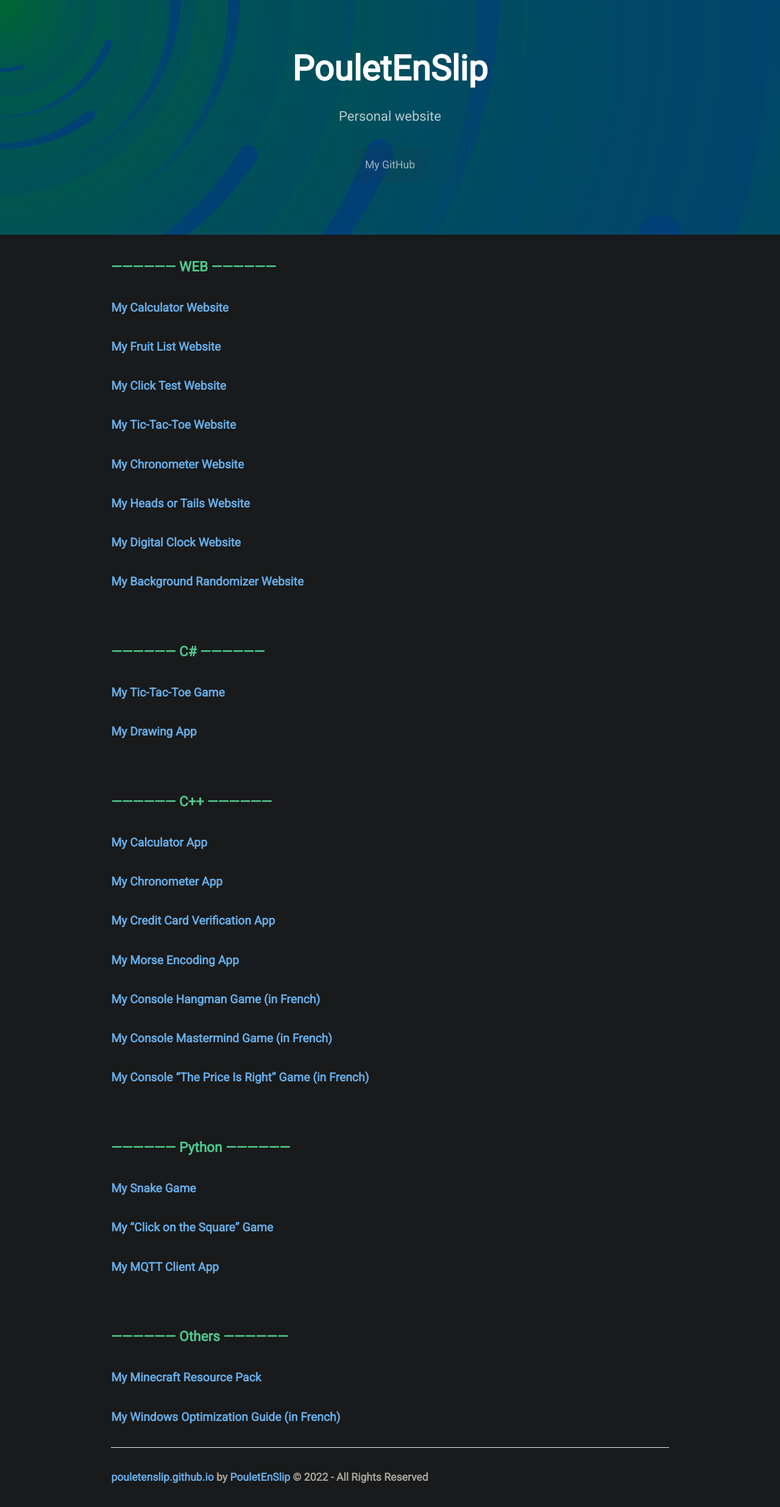
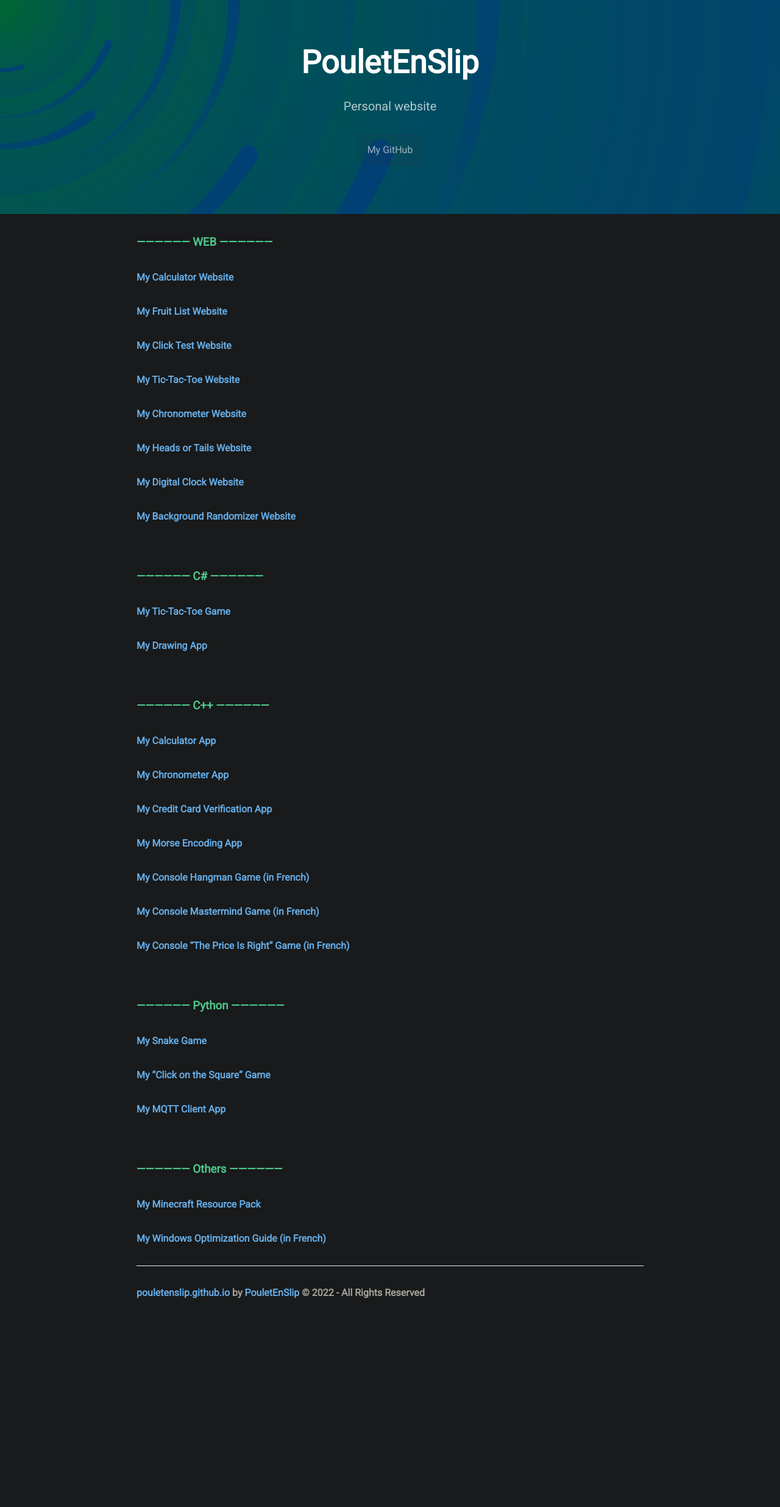
Before and after one commit to PouletEnSlip/pouletenslip.github.io, a Jekyll site: the page built from index.md, in a window 1280 px wide. Shown: the whole page at 61% size. Built offline with Jekyll 4.4.1, drawn with Linux system fonts in a browser that asks for light colours; our own code applies the rules of GitHub Pages for plain Markdown files; after the commit the page ends 2164 px from its top, so only the background shows below that.

Commit message:
Update jekyll-theme-cayman.scss

```diff
--- a/_sass/jekyll-theme-cayman.scss
+++ b/_sass/jekyll-theme-cayman.scss
@@ -20,7 +20,7 @@
 
 html {
   font-family: "Roboto";
-  font-size: 1.1rem;
+  font-size: 1rem;
   color: #a6a19a;
   background: #181a1b;
 }
@@ -146,17 +146,17 @@ a {
     max-width: 64rem;
     padding: 2rem 6rem;
     margin: 0 auto;
-    font-size: 1.1rem;
+    font-size: 1rem;
   }
 
   @include medium {
     padding: 2rem 4rem;
-    font-size: 1.1rem;
+    font-size: 1rem;
   }
 
   @include small {
     padding: 2rem 1rem;
-    font-size: 1.1rem;
+    font-size: 1rem;
   }
 
   kbd {
```
